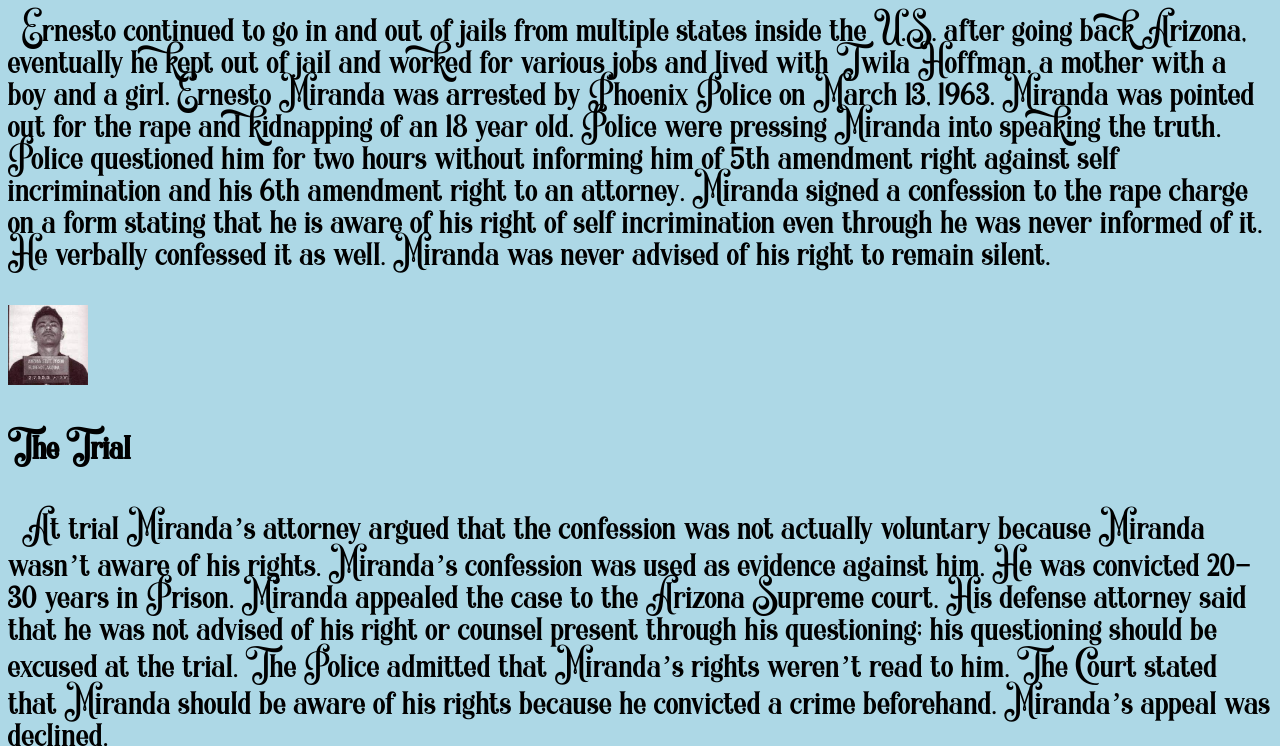
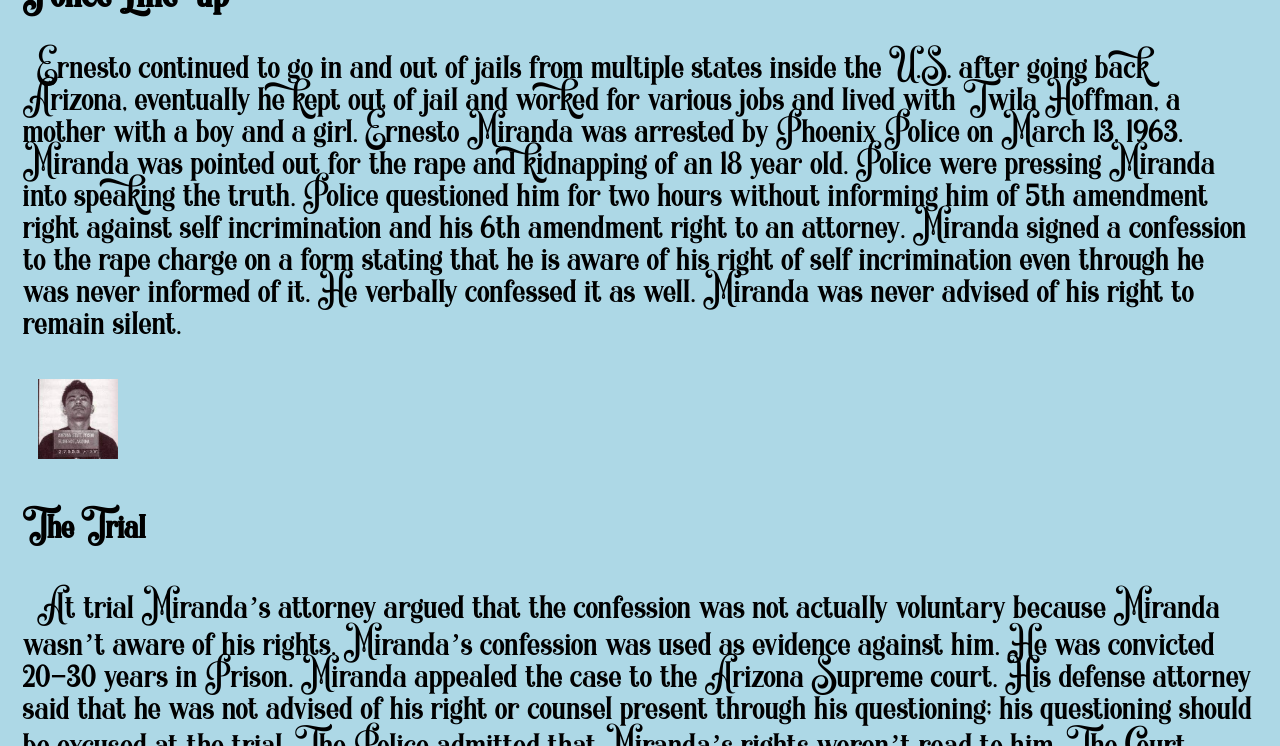
Before and after one commit to ihopngo/Ihopngo.github.io, a plain HTML site: page cs212/homework/3/index.html in a window 1280 px wide. Shown: the part 722-1468 px from the top of the page. Drawn offline with Linux system fonts and the light colour scheme.

Commit message:
styles_error

```diff
--- a/cs212/homework/3/styles.css
+++ b/cs212/homework/3/styles.css
@@ -27,11 +27,18 @@ p.one {
     border: lightgreen;
 }
 
-main {
-    p.one {
+main{
         margin-left: 10px;
         margin-right: 10px;
         border-width: 5px;
         padding: 5px;
         border: lightgreen;
 }
+
+img {
+        margin-left: 10px;
+        margin-right: 10px;
+        border-width: 5px;
+        padding: 5px;
+        border: lightgreen;
+}
```
